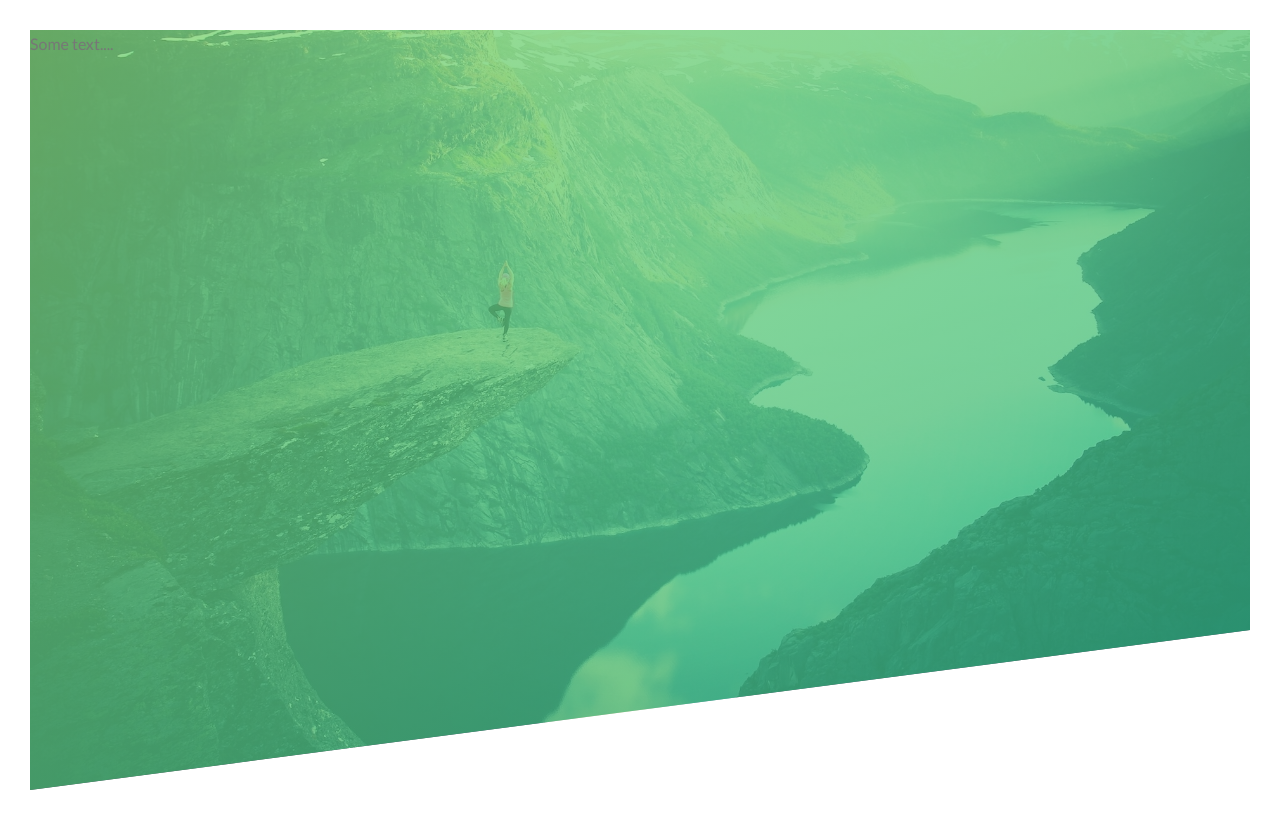
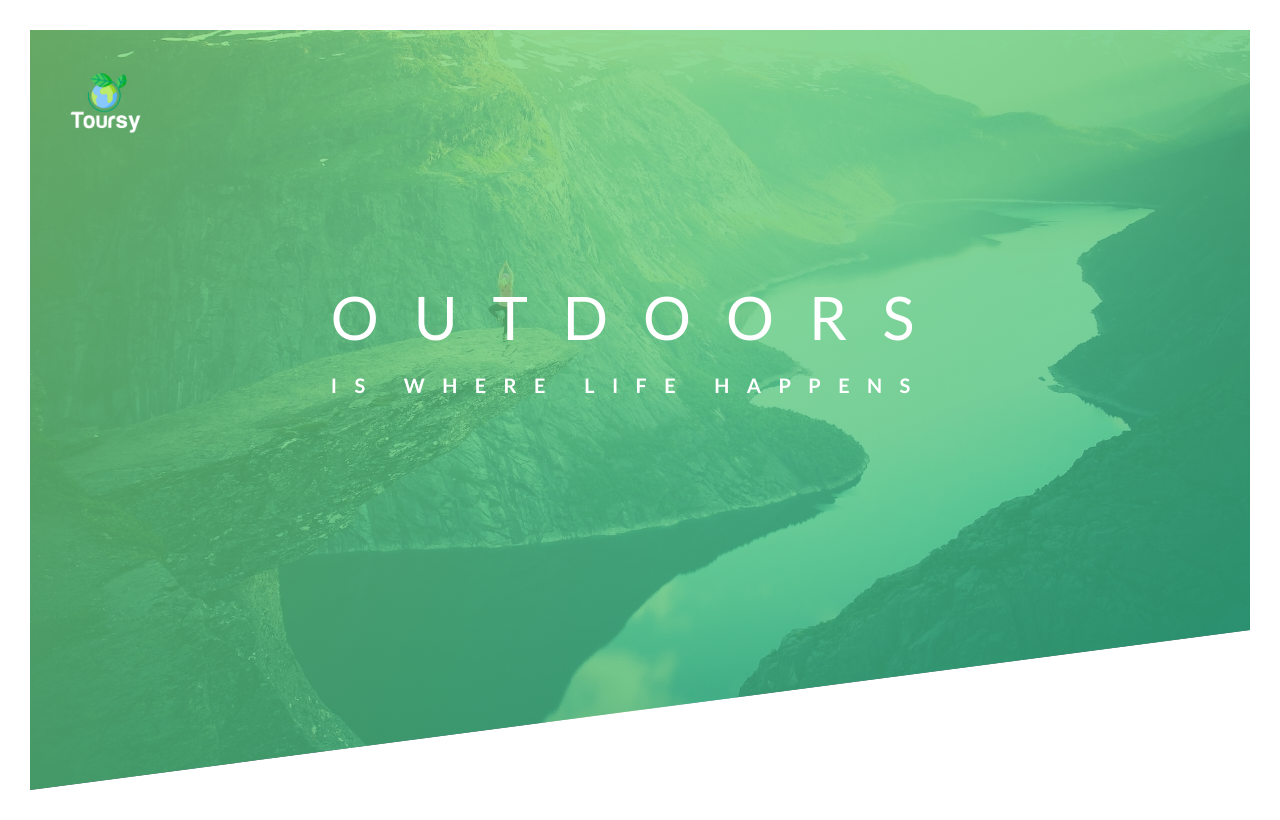
Before and after one commit to MhmodTayel/Toursy, a plain HTML site: page index.html in a window 1280 px wide. Drawn offline with Linux system fonts and the light colour scheme.

Commit message:
show case done without animation and without the btn

```diff
--- a/css/style.css
+++ b/css/style.css
@@ -32,6 +32,43 @@ body {
     url(../img/hero.jpg);
   background-size: cover;
   background-position: top;
+  position: relative;
 
   clip-path: polygon(0 0, 100% 0, 100% 75vh, 0 100%);
 }
+
+.logo-box {
+  position: absolute;
+  top: 40px;
+  left: 40px;
+}
+
+.logo {
+  height: 65px;
+}
+
+.text-box {
+  position: absolute;
+  top: 40%;
+  left: 50%;
+  transform: translate(-50%, -50%);
+}
+
+.heading-primary {
+  color: #ffffff;
+  text-transform: uppercase;
+}
+
+.heading-primary-main {
+  display: block;
+  font-size: 60px;
+  font-weight: 400;
+  letter-spacing: 35px;
+}
+
+.heading-primary-sub {
+  display: block;
+  font-size: 20px;
+  font-weight: 700;
+  letter-spacing: 17.4px;
+}
--- a/index.html
+++ b/index.html
@@ -15,6 +15,16 @@
     <title>Toursy | Exciting tours for adventurous people</title>
   </head>
   <body>
-    <header class="header">Some text....</header>
+    <header class="header">
+      <div class="logo-box">
+        <img src="img/logo2-light.png" alt="Logo" class="logo" />
+      </div>
+      <div class="text-box">
+        <h1 class="heading-primary">
+          <span class="heading-primary-main">Outdoors</span>
+          <span class="heading-primary-sub">is where life happens</span>
+        </h1>
+      </div>
+    </header>
   </body>
 </html>
```
Also changed, not shown: img/logo2-light.png (added).
